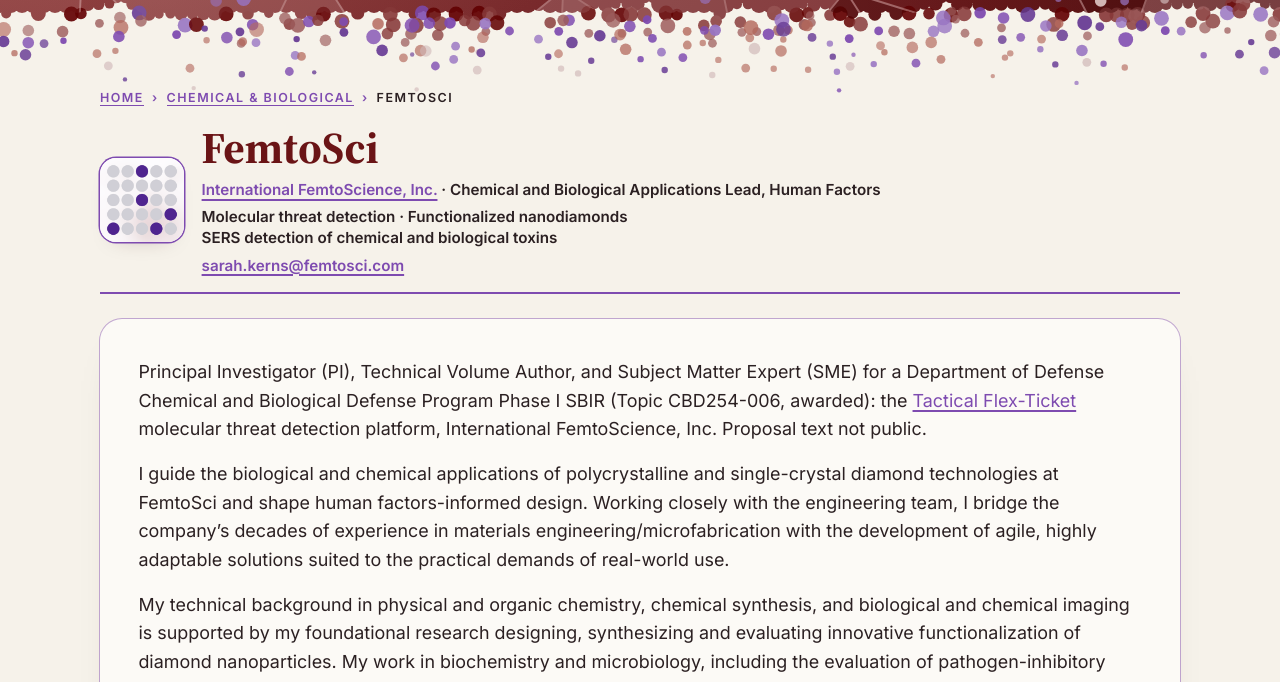
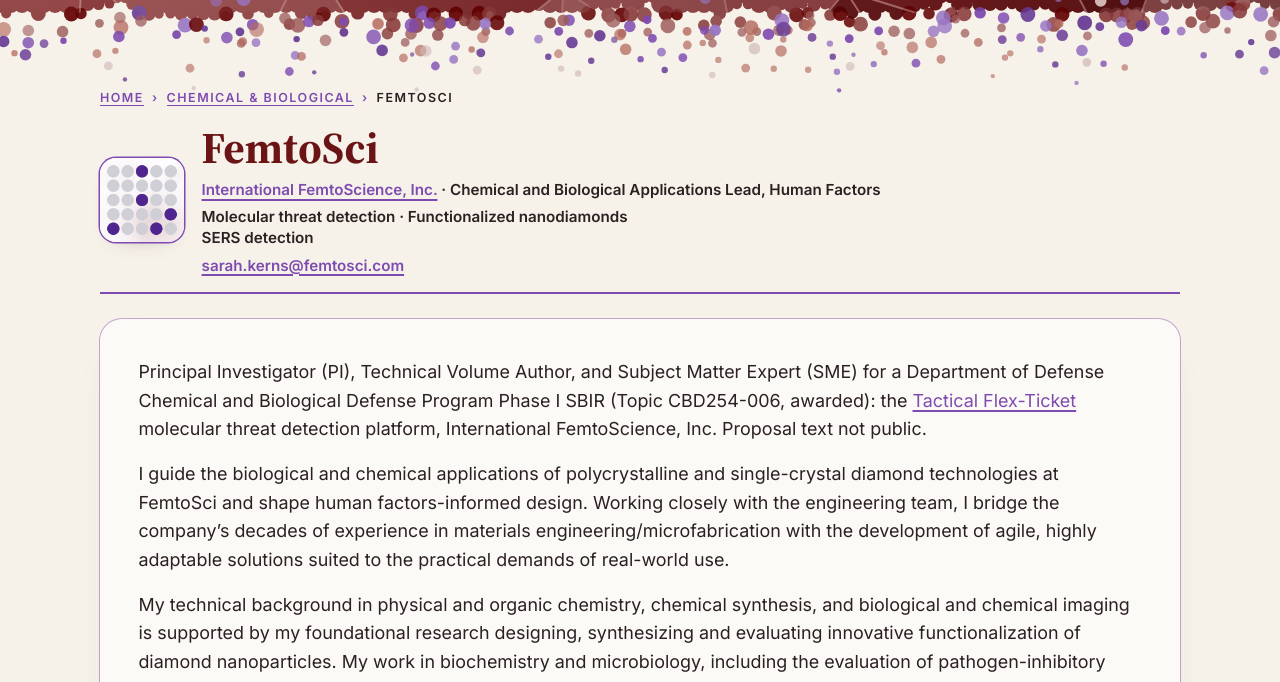
Before and after one commit to Minding-Data/minding-data.github.io, a plain HTML site: page areas/femtosci.html in a window 1280 px wide. Shown: the part 118-800 px from the top of the page. Drawn offline with Linux system fonts and the light colour scheme.

Commit message:
FemtoSci header: remove 'of chemical and biological toxins'

```diff
--- a/areas/femtosci.html
+++ b/areas/femtosci.html
@@ -30,7 +30,7 @@
   <div class="inner-title-text">
     <h1>FemtoSci</h1>
     <p class="page-lab" id="lab"><a class="page-lab-name" href="https://femtosci.com/" target="_blank" rel="noopener">International FemtoScience, Inc.</a><span class="page-lab-meta">Chemical and Biological Applications Lead, Human Factors</span></p>
-    <p class="sub">Molecular threat detection · Functionalized nanodiamonds<br>SERS detection of chemical and biological toxins</p>
+    <p class="sub">Molecular threat detection · Functionalized nanodiamonds<br>SERS detection</p>
     <p class="page-lab-mailline"><a class="page-lab-mail" href="mailto:sarah.kerns@femtosci.com">sarah.kerns@femtosci.com</a></p>
   </div>
 </div>
```
